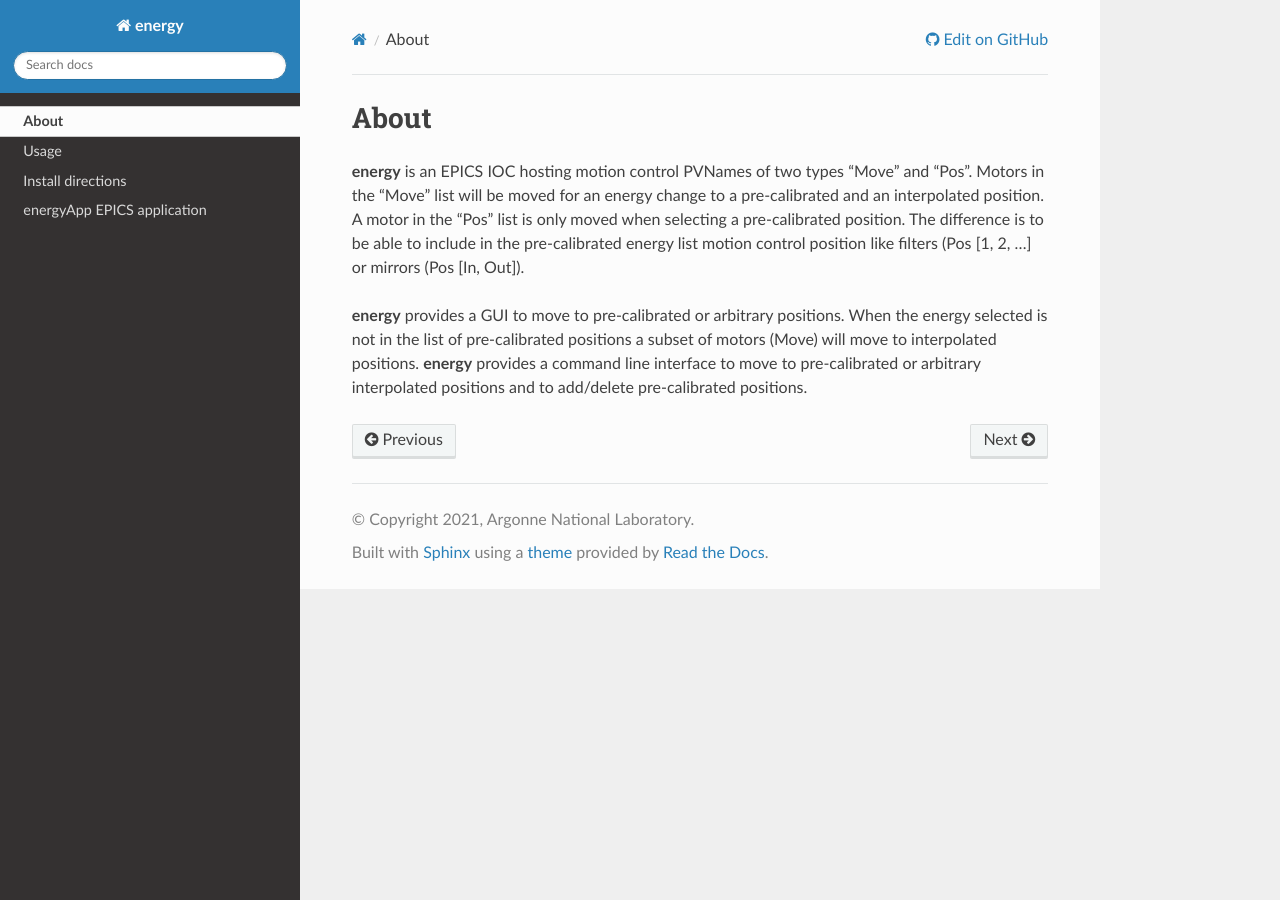
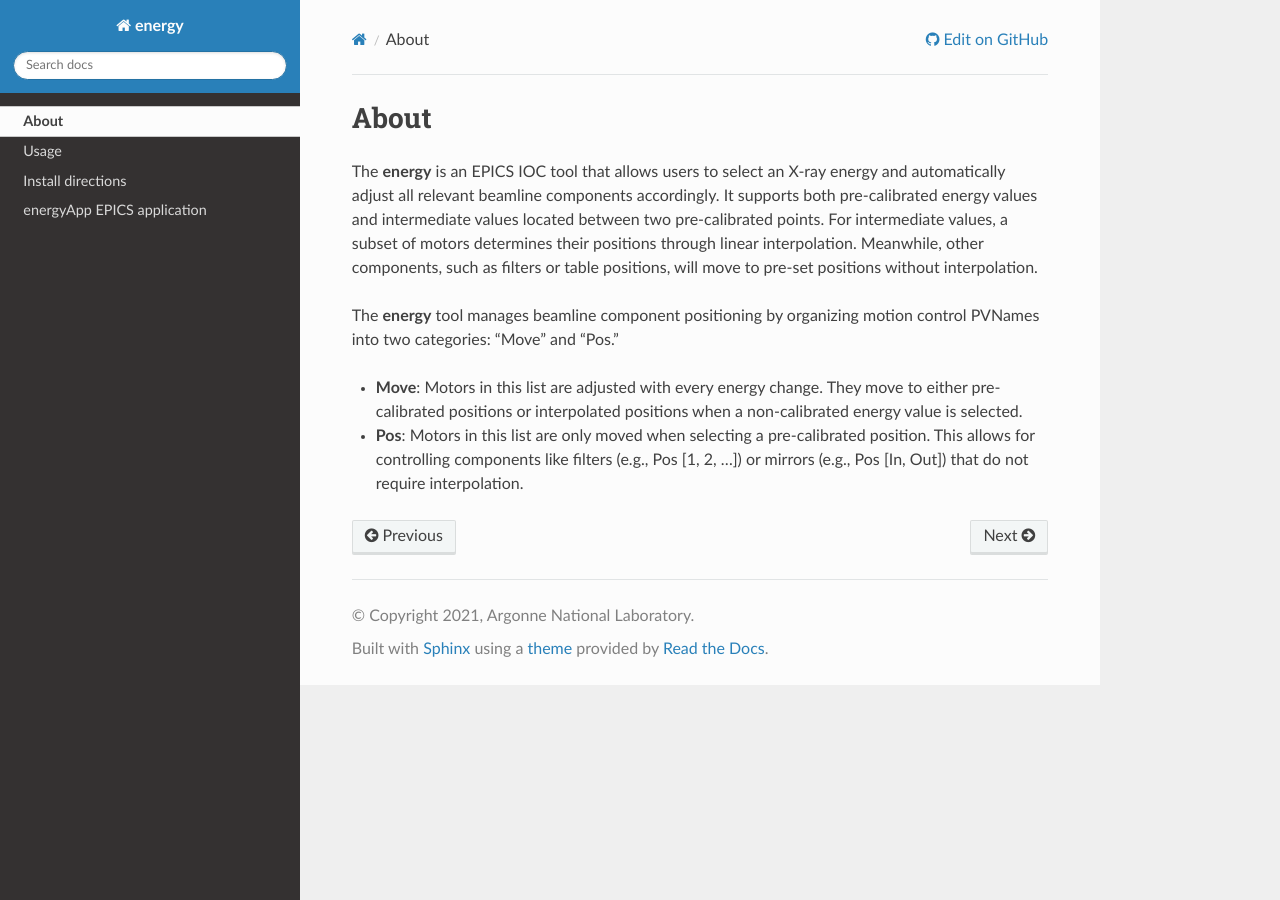
Before and after one commit to xray-imaging/energy, a Sphinx documentation site: the page built from docs/source/about.rst, in a window 1280 px wide. Built offline with Sphinx 7.4.7 and the Read the Docs theme 3.1.0, drawn with Linux system fonts in a browser that asks for light colours.

Commit message:
doc improvements

```diff
--- a/docs/source/about.rst
+++ b/docs/source/about.rst
@@ -3,7 +3,9 @@ About
 =====
 
 
-**energy** is an EPICS IOC hosting motion control PVNames of two types "Move" and "Pos". Motors in the "Move" list will be moved for an energy change to a pre-calibrated and an interpolated position. A motor in the "Pos" list is only moved when selecting a pre-calibrated position. The difference is to be able to include in the pre-calibrated energy list motion control position like filters (Pos [1, 2, ...] or mirrors (Pos [In, Out]).
+The **energy** is an EPICS IOC tool that allows users to select an X-ray energy and automatically adjust all relevant beamline components accordingly. It supports both pre-calibrated energy values and intermediate values located between two pre-calibrated points. For intermediate values, a subset of motors determines their positions through linear interpolation. Meanwhile, other components, such as filters or table positions, will move to pre-set positions without interpolation.
 
-**energy** provides a GUI to move to pre-calibrated or arbitrary positions. When the energy selected is not in the list of pre-calibrated positions a subset of motors (Move) will move to interpolated positions.
-**energy** provides a command line interface to move to pre-calibrated or arbitrary interpolated positions and to add/delete pre-calibrated positions.
+The **energy** tool manages beamline component positioning by organizing motion control PVNames into two categories: "Move" and "Pos."
+
+- **Move**: Motors in this list are adjusted with every energy change. They move to either pre-calibrated positions or interpolated positions when a non-calibrated energy value is selected.
+- **Pos**: Motors in this list are only moved when selecting a pre-calibrated position. This allows for controlling components like filters (e.g., Pos [1, 2, ...]) or mirrors (e.g., Pos [In, Out]) that do not require interpolation.
--- a/docs/source/energyApp.rst
+++ b/docs/source/energyApp.rst
@@ -198,7 +198,7 @@ energyEPICS_PVs.adl
 
 The following is the MEDM screen :download:`energyEPICS_PVs.adl <../../energyApp/op/adl/energyEPICS_PVs.adl>`.
 
-If these PVs are changed tomoscan must be restarted.
+If these PVs are changed **energy** must be restarted.
 
 .. image:: img/energyEPICS_PVs.png
     :width: 75%
--- a/docs/source/install.rst
+++ b/docs/source/install.rst
@@ -48,7 +48,7 @@ You can comment out all of the other modules (ALLENBRADLEY, ALIVE, etc.)
     $ cd ~/epics
     $ ./assemble_synApps.sh --dir=synApps --base=/home/beams/FAST/epics/epics-base
 
-.. warning:: replace /home/beams/FAST/ to the full path to your home directory
+.. warning:: Replace /home/beams/FAST/ to the full path to your home directory
 
 - This will create a synApps/support directory::
 
```
